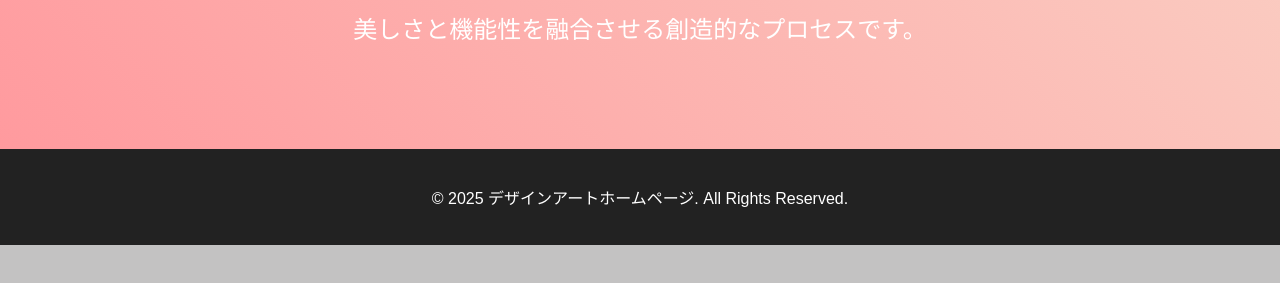
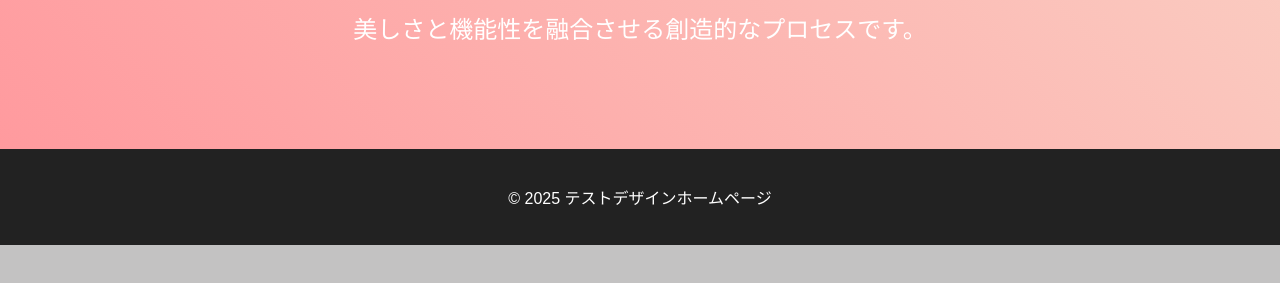
Before and after one commit to REX-Hikamaru/test-designsite, a plain HTML site: page index.html in a window 1280 px wide. Shown: the part 353-636 px from the top of the page. Drawn offline with nearby package versions, Linux system fonts and the light colour scheme.

Commit message:
Update index.html

```diff
--- a/index.html
+++ b/index.html
@@ -35,7 +35,7 @@
 
     <!-- フッター -->
     <footer>
-        <p>&copy; 2025 デザインアートホームページ. All Rights Reserved.</p>
+        <p>&copy; 2025 テストデザインホームページ</p>
     </footer>
 
     <script src="js/common.js"></script>
```
